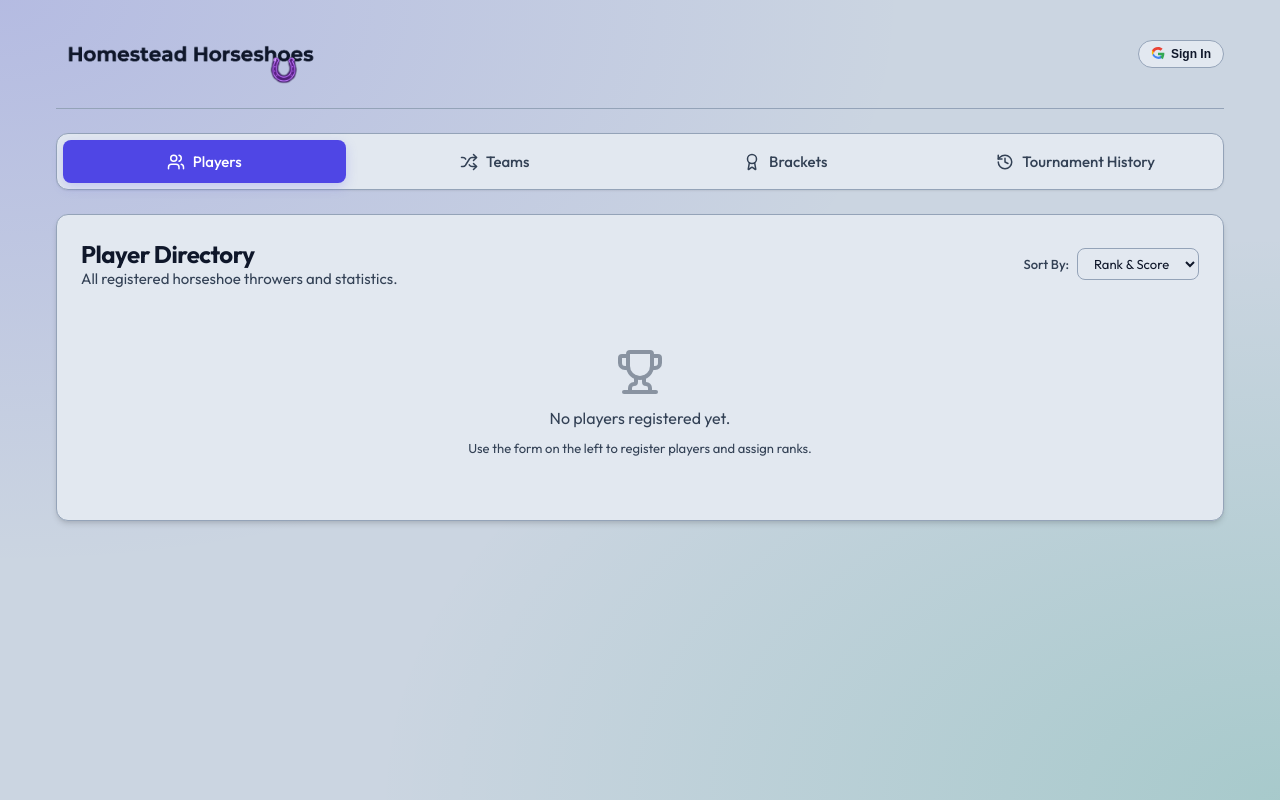
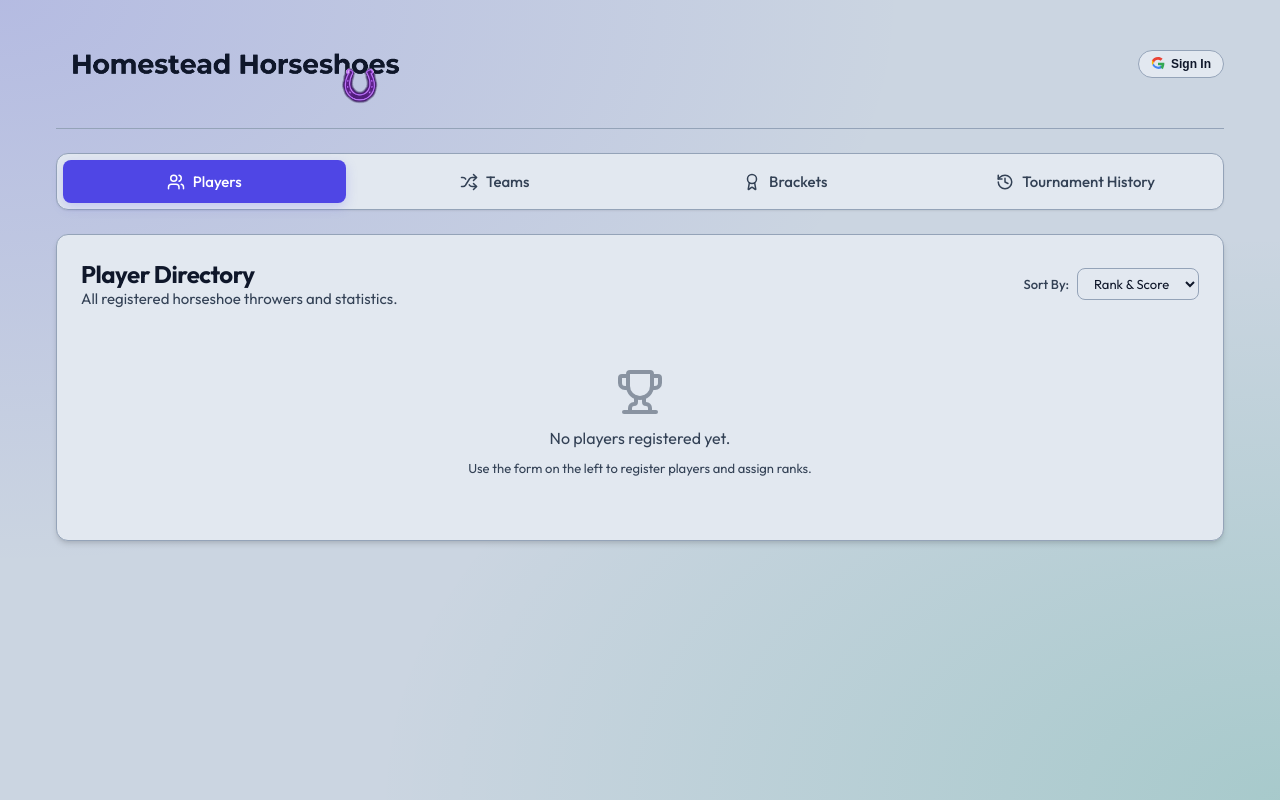
Before and after one commit to yardik/tourny-planner, a React (Vite) app: page / in a window 1280 px wide. Built offline with nearby package versions, Linux system fonts and the light colour scheme.

Commit message:
Increase header logo height to 80px

```diff
--- a/src/index.css
+++ b/src/index.css
@@ -135,13 +135,13 @@ body {
 
 .header-logo .logo-light {
   display: block;
-  height: 60px;
+  height: 80px;
   object-fit: contain;
 }
 
 .header-logo .logo-dark {
   display: none;
-  height: 60px;
+  height: 80px;
   object-fit: contain;
 }
 
```
